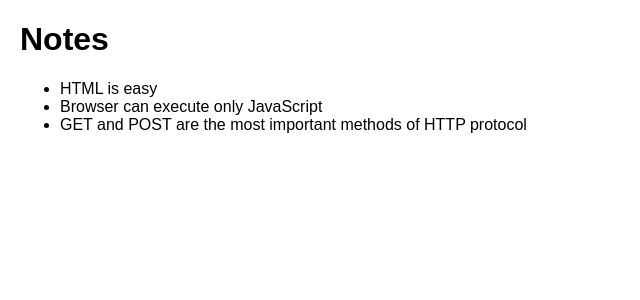
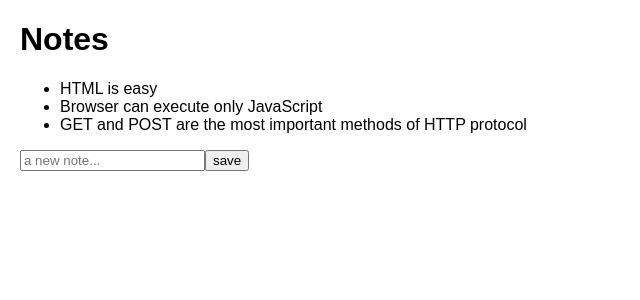
Before and after one commit to githubscientist/react-demo, a React (Create React App) app: page / in a window 1280 px wide. Shown: the top 300 px of the page, without its empty margins (0-640 px from the left). Built offline with nearby package versions, Linux system fonts and the light colour scheme.

Commit message:
save a note functionality

```diff
--- a/src/App.js
+++ b/src/App.js
@@ -1568,10 +1568,38 @@
 // Note Taking Application - CRUD Operations
 // Create, Read, Update, Delete
 
-import React from 'react';
+import React, { useState } from 'react';
 import Note from './components/Note';
 
-function App({ notes }) {
+function App(props) {
+  const [notes, setNotes] = useState(props.notes);
+  const [newNote, setNewNote] = useState('');
+
+  // addNote function
+  const addNote = (event) => {
+    event.preventDefault();
+    // console.log('button clicked', event.target);
+
+    // create the new note object
+    const noteObject = {
+      content: newNote,
+      important: Math.random() < 0.5,
+      id: notes.length + 1
+    };
+
+    // append it to the notes state
+    setNotes(notes.concat(noteObject));
+
+    // clear the newNote state
+    setNewNote('');
+  }
+
+  // handleNoteChange handler function
+  const handleNoteChange = (event) => {
+    // console.log(event.target.value);
+    setNewNote(event.target.value);
+  }
+
   return (
     <div>
       <h1>Notes</h1>
@@ -1582,6 +1610,11 @@
           )
         }
       </ul>
+
+      <form onSubmit={addNote}>
+        <input value={ newNote } onChange={handleNoteChange} placeholder='a new note...'/>
+        <button type='submit'>save</button>
+      </form>
     </div>
   )
 }
```
